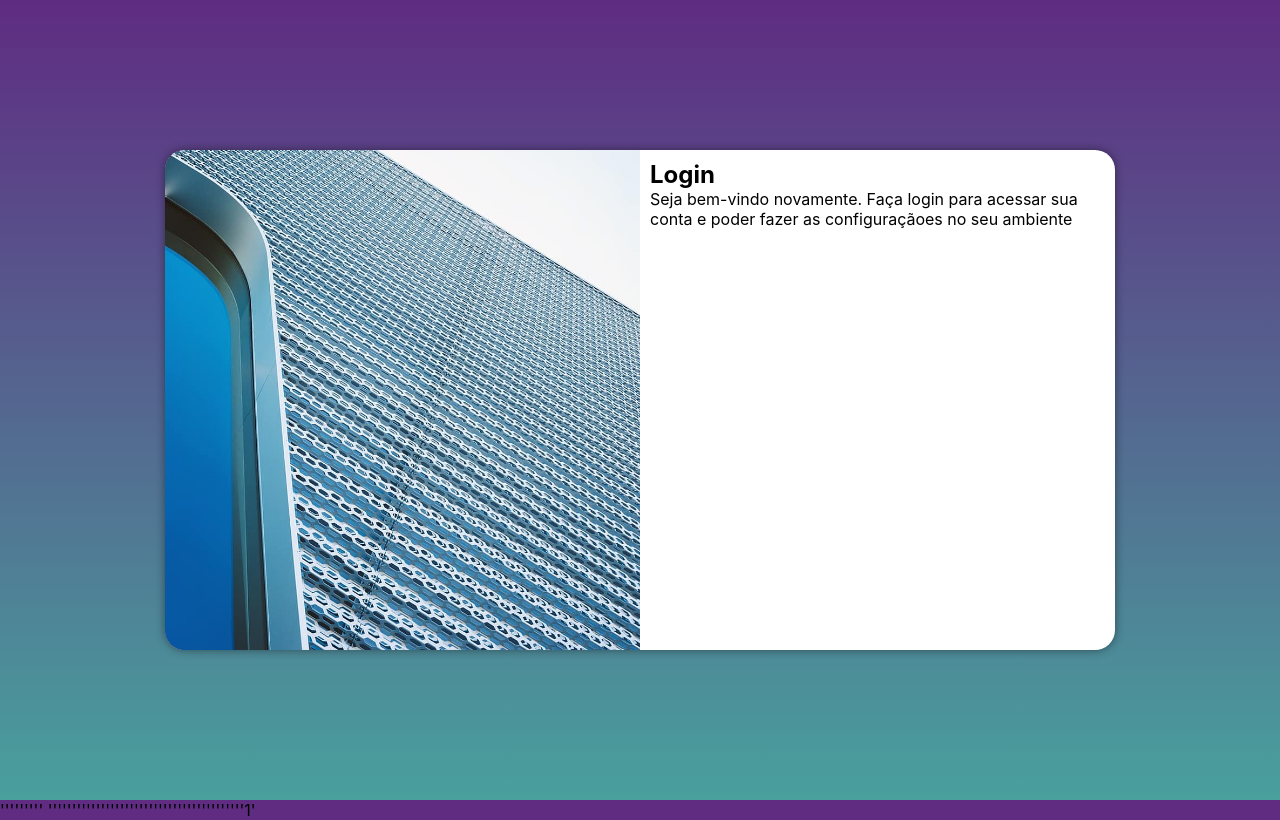
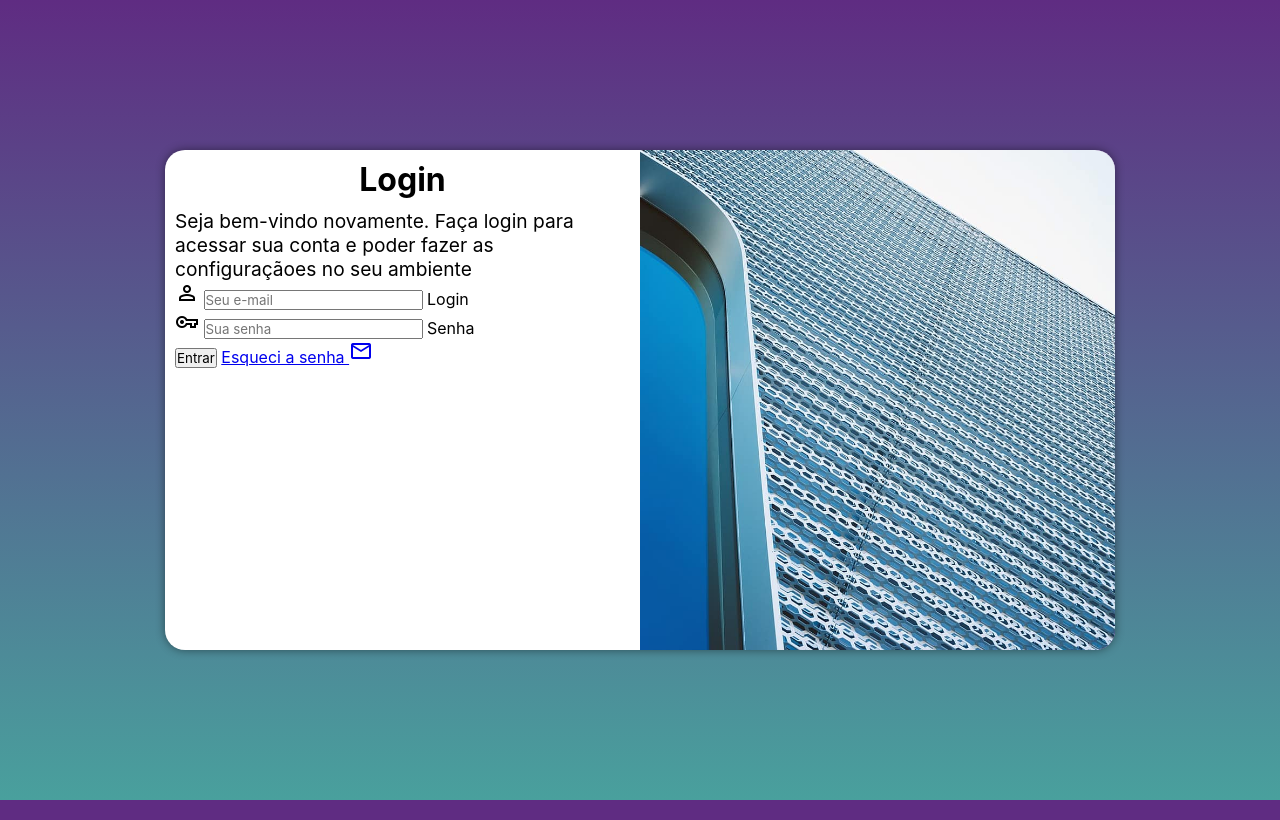
Before and after one commit to Deidivan/projeto-login, a plain HTML site: page index.html in a window 1280 px wide. Drawn offline with nearby package versions, Linux system fonts and the light colour scheme.

Commit message:
Adicionei o formulário

```diff
--- a/estilos/media-query.css
+++ b/estilos/media-query.css
@@ -41,13 +41,21 @@ Grandes telas; acima de 1200px
     }
 
     section#login > div#imagem{
-        float: left;
+        float: right;
         width: 50%;
         height: 100%;
     }
 
     section#login > div#formulario{
-        float: right;
+        float: left;
         width: 50%;
     }
+
+    div#formulario > h1{
+        font-size: 2em;
+    }
+
+    div#formulario > p{
+        font-size: 1.2em;
+    }
 }
--- a/estilos/style.css
+++ b/estilos/style.css
@@ -53,3 +53,12 @@
     display: block;
     padding: 10px;
   }
+
+  div#formulario > h1 {
+    text-align: center;
+    margin-bottom: 10px;
+  }
+
+  div#fomulario > p{
+    font-size:  0.8em;
+  }
--- a/index.html
+++ b/index.html
@@ -4,6 +4,7 @@
     <meta charset="UTF-8">
     <meta name="viewport" content="width=device-width, initial-scale=1.0">
     <title>Login</title>
+    <link href="https://fonts.googleapis.com/css2?family=Material+Symbols+Outlined" rel="stylesheet" />
     <link rel="stylesheet" href="estilos/style.css">
     <link rel="stylesheet" href="estilos/media-query.css">
 </head>
@@ -16,10 +17,28 @@
             <div id="formulario">
                 <h1>Login</h1>
                 <p> Seja bem-vindo novamente. Faça login para acessar sua conta e poder fazer as configuraçãoes no seu ambiente</p>
-                <form action="login.php" method="post"></form>
+                <form action="login.php" method="post" autocomplete="on">
+                    <div class="campo">
+                        <span class="material-symbols-outlined">
+                            person
+                            </span>
+                        <input type="email" name="login" id="ilogin" placeholder="Seu e-mail" autocomplete="email" required maxlength="30">
+                        <label for="ilogin">Login</label>
+                    <div class="campo">
+                        <span class="material-symbols-outlined">
+                            vpn_key
+                            </span>
+                        <input type="password" name="senha" id="isenha" placeholder="Sua senha" autocomplete="current-password" required  maxlength="8" maxlength="20">
+                        <label for="isenha">Senha</label>
+                    </div>
+                    <input type="submit" value="Entrar">
+                    <a href="esqueci.html">Esqueci a senha <span class="material-symbols-outlined">
+                        mail
+                        </span></a>
+
+                </form>
             </div>
         </section>
     </main>
 </body>
-</html>'''''''''
-'''''''''''''''''''''''''''''''''''''''''1'
+</html>
```
